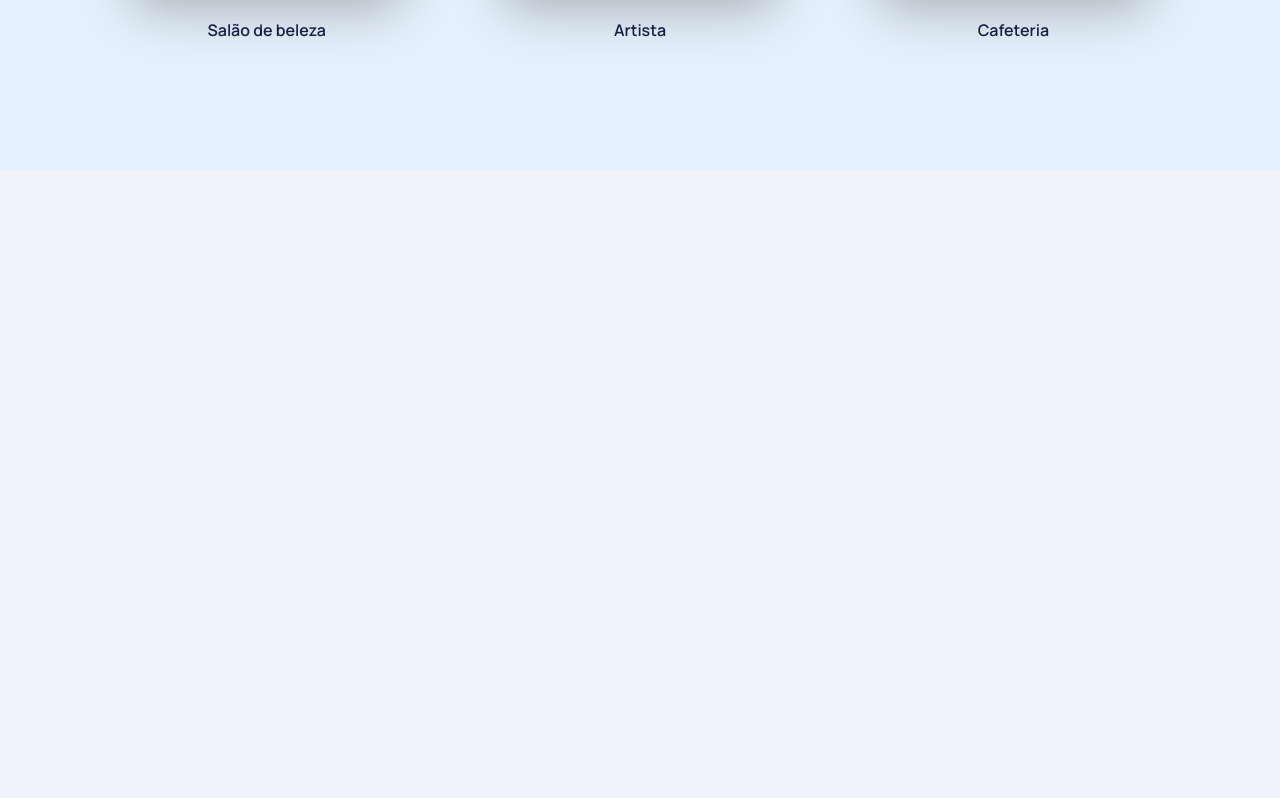
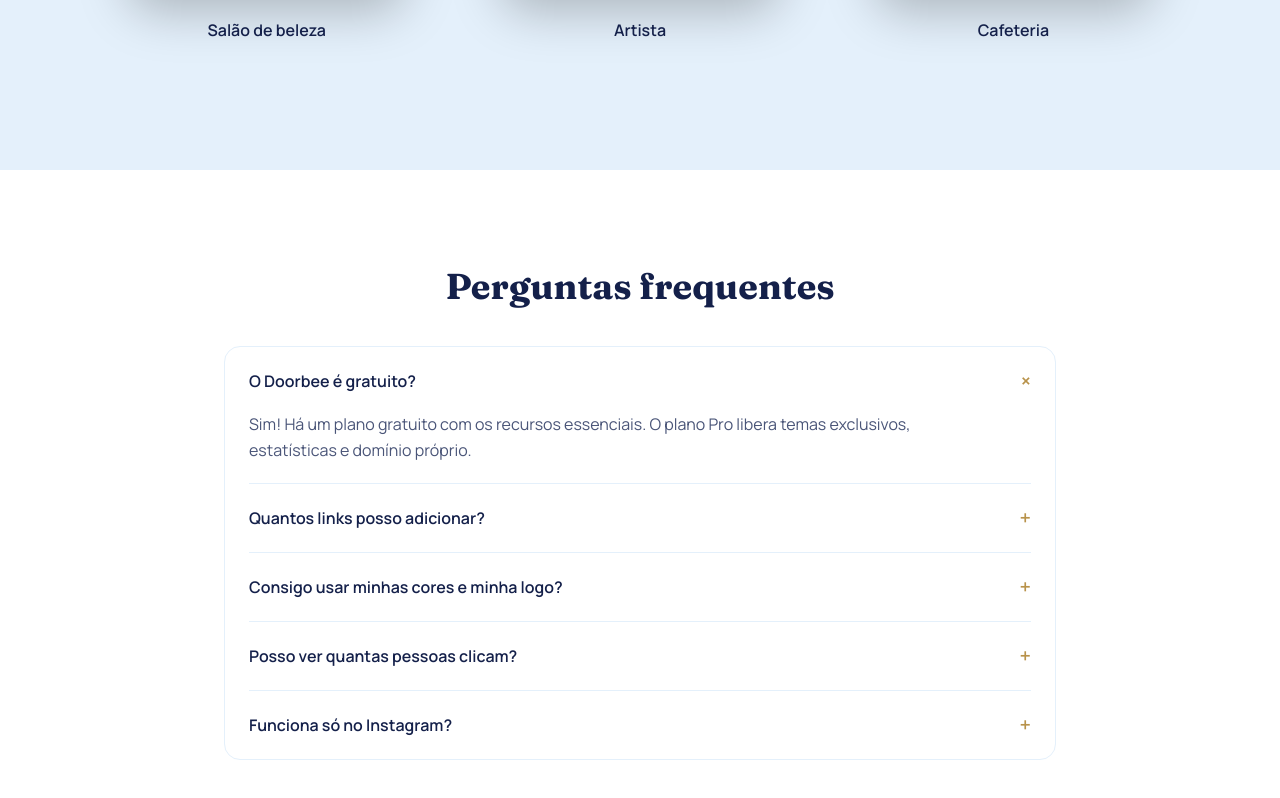
Before and after one commit to Jhonyson-b/doorbee, a React (Vite) app: page / in a window 1280 px wide. Shown: the part 2598-3396 px from the top of the page. Before the commit the page ends 2768 px from the top, so only its background shows below. Built offline with nearby package versions, Linux system fonts and the light colour scheme.

Commit message:
feat: Adiciona componente FaqSection.

```diff
--- a/src/App.tsx
+++ b/src/App.tsx
@@ -3,6 +3,7 @@ import HeroSection from './components/apresentacao/HeroSection'
 import SiteHeader from './components/cabecalho/SiteHeader'
 import HowItWorksSection from './components/como-funciona/HowItWorksSection'
 import ExamplesSection from './components/exemplos/ExamplesSection'
+import FaqSection from './components/perguntas-frequentes/FaqSection'
 
 const App = () => {
   return (
@@ -11,6 +12,7 @@ const App = () => {
       <HeroSection />
       <HowItWorksSection />
       <ExamplesSection />
+      <FaqSection />
     </>
   )
 }
--- /dev/null
+++ b/src/components/perguntas-frequentes/FaqSection.tsx
@@ -0,0 +1,58 @@
+const questions = [
+  {
+    question: 'O Doorbee é gratuito?',
+    answer:
+      'Sim! Há um plano gratuito com os recursos essenciais. O plano Pro libera temas exclusivos, estatísticas e domínio próprio.',
+  },
+  {
+    question: 'Quantos links posso adicionar?',
+    answer:
+      'No plano grátis, você pode adicionar até 10 links. Com o plano Pro, pode adicionar links ilimitados.',
+  },
+  {
+    question: 'Consigo usar minhas cores e minha logo?',
+    answer:
+      'Sim. O plano Pro permite personalizar a identidade visual da sua página com suas cores e sua logo. No plano grátis, você pode escolher entre temas básicos.',
+  },
+  {
+    question: 'Posso ver quantas pessoas clicam?',
+    answer:
+      'Sim. O plano Pro inclui estatísticas para acompanhar os cliques nos seus links.',
+  },
+  {
+    question: 'Funciona só no Instagram?',
+    answer:
+      'Não. Você pode compartilhar seu link Doorbee em qualquer lugar: outras redes sociais, mensagens, cartões digitais ou onde quiser.',
+  },
+]
+
+const FaqSection = () => {
+  return (
+    <section className="bg-white">
+      <div className="mx-auto max-w-4xl px-5 py-16 sm:px-8 lg:py-24">
+        <div className="mx-auto max-w-2xl text-center">
+          <h2 className="text-3xl sm:text-4xl">Perguntas frequentes</h2>
+        </div>
+
+        <div className="mt-10 divide-y divide-sky-light rounded-2xl border border-sky-light px-6">
+          {questions.map(({ question, answer }, index) => (
+            <details key={question} className="group py-5" open={index === 0}>
+              <summary className="flex cursor-pointer list-none items-center justify-between gap-4 font-semibold text-navy marker:content-none">
+                <span>{question}</span>
+                <span
+                  aria-hidden="true"
+                  className="shrink-0 text-xl text-gold-hover transition-transform group-open:rotate-45"
+                >
+                  +
+                </span>
+              </summary>
+              <p className="mt-4 pr-8 leading-relaxed">{answer}</p>
+            </details>
+          ))}
+        </div>
+      </div>
+    </section>
+  )
+}
+
+export default FaqSection
```
